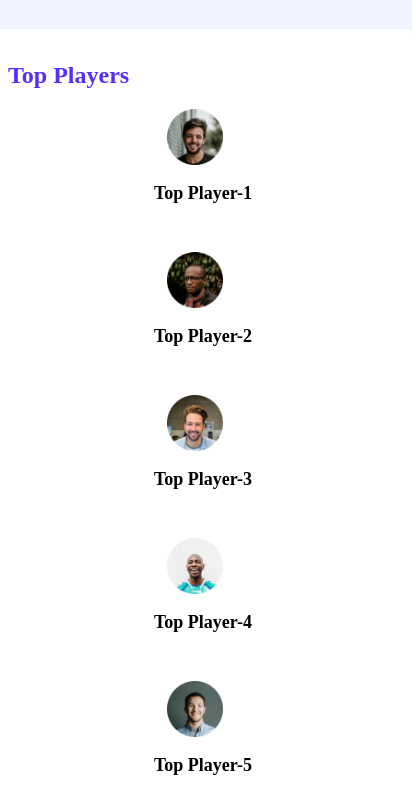
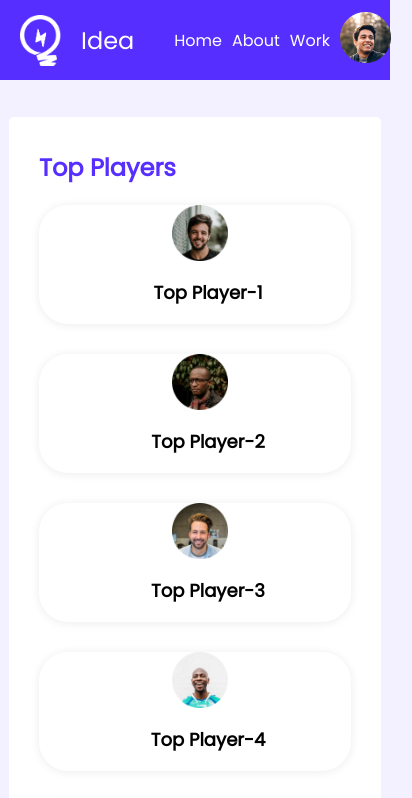
Before and after one commit to proloycb0/leaderboard-css3, a plain HTML site: page index.html in a window 390 px wide. Shown: the top 798 px of the page, 412 px wide, since content can reach past the window. Drawn offline with Linux system fonts and the light colour scheme.

Commit message:
nav bar and responsive finished

```diff
--- a/index.html
+++ b/index.html
@@ -13,7 +13,20 @@
 <body>
     <!-- header start -->
     <header>
-
+        <nav class="nav-bar">
+            <div class="logo">
+                <img src="images/icons/logo.png" alt="">
+                <p>Idea</p>
+            </div>
+            <div class="menu">
+                <ul>
+                    <li><a href="">Home</a></li>
+                    <li><a href="">About</a></li>
+                    <li><a href="">Work</a></li>
+                </ul>
+                <img src="images/icons/profile.png" alt="">
+            </div>
+        </nav>
     </header>
     <!-- header end -->
     <!-- top players and top blogs -->
--- a/styles/style.css
+++ b/styles/style.css
@@ -1,18 +1,73 @@
-/* common styles and utilies */
+/* fonts */
+@import url('https://fonts.googleapis.com/css2?family=Poppins:wght@200;400&family=Roboto:wght@300;400&display=swap');
+/* common styles or utilities */
 body{
-    background-color: #f1f3ff;
+    font-family: 'Poppins', sans-serif;
+    background-color: #f3f1ff;
+    font-weight: 500;
+    margin: 0;
+    padding: 0;
+
+}
+nav {
+    height: 80px;
+    background-color: #562EFF;;
+}
+.nav-bar {
+    display: flex;
+    justify-content: space-between;
+    align-items: center;
+    margin-bottom: 16px;
+    padding: 0 180px;
+}
+.nav-bar .logo {
+    display: flex;
+    align-items: center;
+}
+.nav-bar .logo img {
+    width: 41px;
+    height: 51px;
+    margin-right: 20px;
+}
+.nav-bar .logo p {
+    font-size: 24px;
+    color: white;
+}
+.nav-bar .menu {
+    display: flex;
+}
+.nav-bar .menu ul {
+    display: flex;
+}
+.nav-bar .menu ul li {
+    list-style: none;
+    margin-right: 40px;
+}
+.nav-bar .menu ul li:hover {
+    transform: scale(1.2);
+    transition: 0.2s ease-in;
+}
+.nav-bar .menu ul li a {
+    text-decoration: none;
+    font-size: 16px;
+    color: white;
+}
+.nav-bar .menu img {
+    width: 51px;
+    height: 51px;
 }
 main {
     display: flex;
     flex-direction: column;
     align-items: center;
+    flex-wrap: wrap;
 }
 .container {
     background-color: #ffffff;
     width: 870px;
     padding: 30px;
+    margin-top: 21px;
     border-radius: 5px;
-    margin-top: 21px;
 }
 hr {
     border: 1px solid #d1d1d1;
@@ -31,11 +86,16 @@ hr {
 .players {
     display: grid;
     grid-template-columns: repeat(3, 1fr);
+    grid-column-gap: 100px;
     grid-row-gap: 30px;
 }
 .player {
     display: flex;
     align-items: center;
+    background: transparent;
+    box-shadow: 0px 1px 10px rgba(0, 0, 0, 0.08);
+    border-radius: 29px;
+    padding-left: 10px;
 }
 .player img {
     width: 56px;
@@ -82,21 +142,25 @@ hr {
 }
 .course {
     width: 252px;
-    height: 280px;
-    background-color: white;
+    height: 272px;
+    background: transparent;
     box-shadow: 0px 5.34229px 13.3557px rgba(0, 0, 0, 0.05);
     border-radius: 10px;
+    margin-bottom: 22px;
 }
 .course .course-banner img {
     width: 224px;
     height: 104px;
     margin: 13px;
+    margin-bottom: 0;
 }
 .course-detail  {
-    margin: 13px;
+    margin-left: 13px;
+    margin-right: 13px;
 }
-.course-detail h3 {
-    font-size: 20px;
+.course-title {
+    font-size: 18px;
+    margin: 0;
 }
 .course-author {
     color: #ED6B4F;
@@ -132,8 +196,15 @@ hr {
 /* mobile device */
 
 @media only screen and (max-width: 668px){
+    .nav-bar {
+        max-width: 100%;
+        padding: 0 20px;
+    }
+    .nav-bar .menu ul li {
+        margin-right: 10px;
+    }
     .container {
-        width: 100%;
+        max-width: 80%;
     }
     .players, .blogs, .courses{
         grid-template-columns: repeat(1, 1fr);
@@ -141,13 +212,20 @@ hr {
     .player, .blog {
         flex-direction: column;
     }
+    .blog{
+        align-items: center;
+    }
+
 }
 
 /* tablet devices */
 
 @media only screen and (min-width: 668px) and (max-width: 992px) {
+    .nav-bar {
+        max-width: 100%;
+    }
     .container {
-        width: 100%;
+        max-width: 80%;
     }
     .players, .courses {
         grid-template-columns: repeat(2, 1fr);
```
